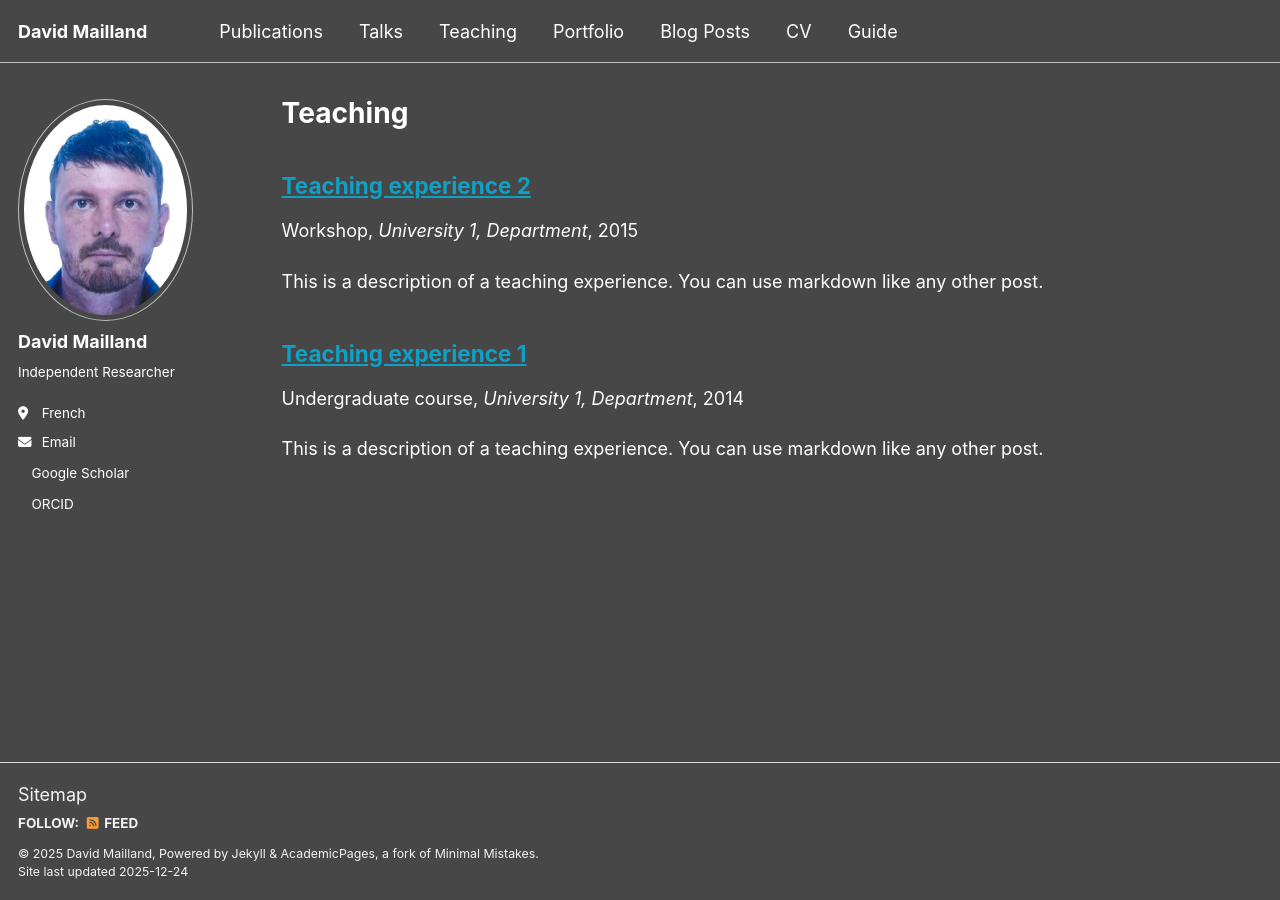
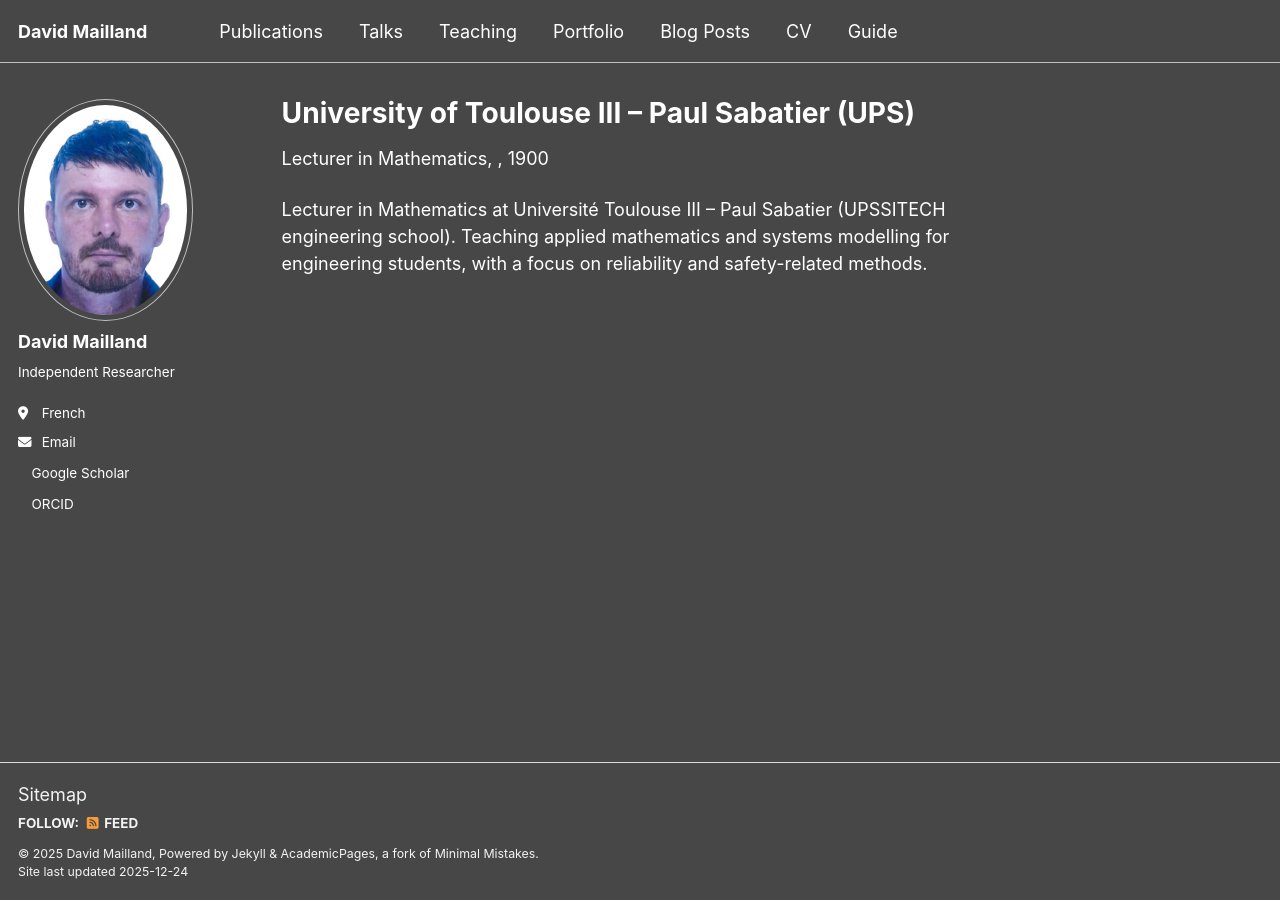
Before and after one commit to davidmailland/davidmailland.github.io, a Jekyll site: the page built from _pages/teaching.html, in a window 1280 px wide. Built offline with Jekyll 4.4.1, drawn with Linux system fonts in a browser that asks for light colours; some web fonts are replaced; a script bundle is joined from its source files by our own code; library files that are not in the unit come from our copies; a style sheet for code colours, icons or effects is not loaded.

Commit message:
Update teaching.html

```diff
--- a/_pages/teaching.html
+++ b/_pages/teaching.html
@@ -1,12 +1,9 @@
 ---
-layout: archive
-title: "Teaching"
-permalink: /teaching/
-author_profile: true
+title: "University of Toulouse III – Paul Sabatier (UPS)"
+collection: teaching
+type: "Lecturer in Mathematics"
+permalink: /teaching/ups/
 ---
+Lecturer in Mathematics at Université Toulouse III – Paul Sabatier (UPSSITECH engineering school).
 
-{% include base_path %}
-
-{% for post in site.teaching reversed %}
-  {% include archive-single.html %}
-{% endfor %}
+Teaching applied mathematics and systems modelling for engineering students, with a focus on reliability and safety-related methods.
```
